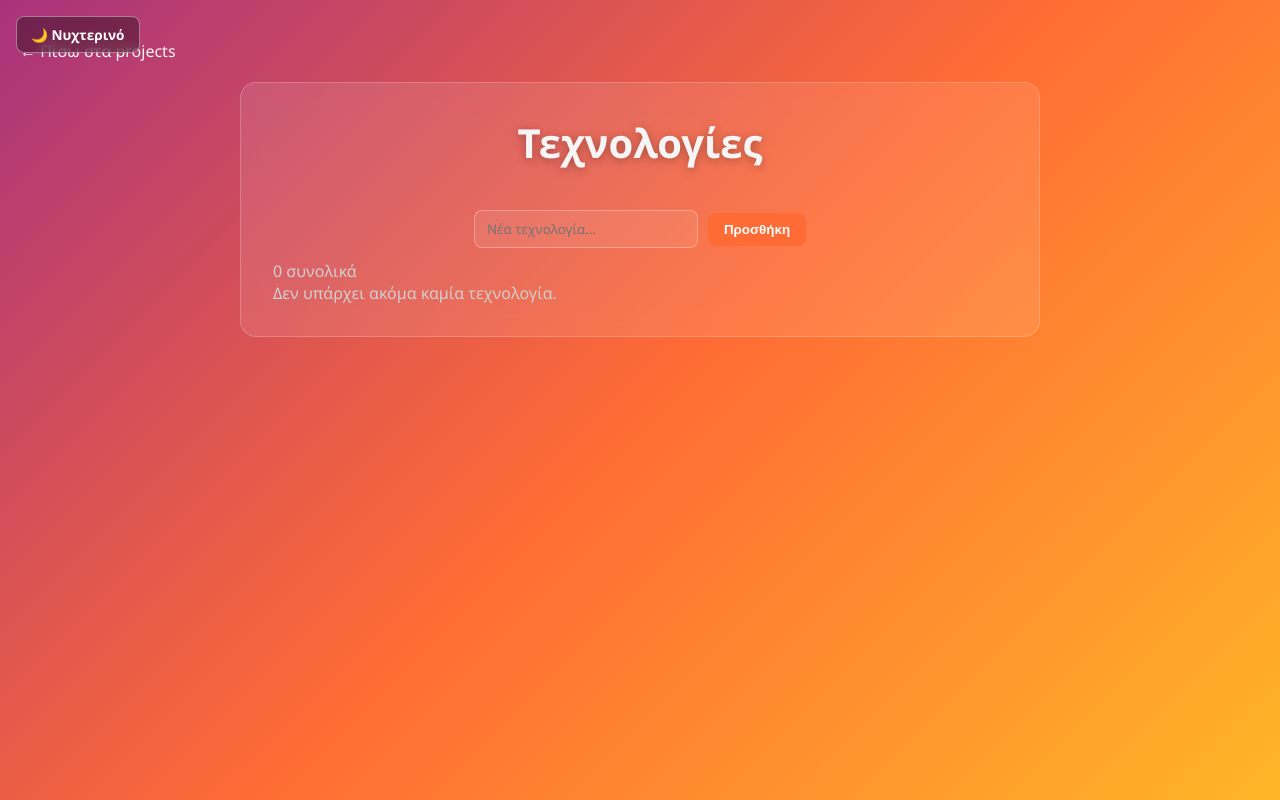
After one commit to stelios-tsig/yDev, a FastAPI app: template templates/technologies.html in a window 1280 px wide. The commit adds this page. Run offline with FastAPI, Linux system fonts and the light colour scheme; the template is opened without the code that fills it, so the values that code supplies are empty.

Commit message:
Add a technologies management page
/technologies-page (login required) lists all technologies and has an
add form; duplicates are ignored case-insensitively, blanks skipped.
Linked from the home nav. Until now technologies could only be created
through the JSON API, leaving the filter/create dropdowns sparse.

Co-Authored-By: Claude Sonnet 5 <noreply@anthropic.com>

```diff
--- a/main.py
+++ b/main.py
@@ -990,3 +990,37 @@ def reset_password_submit(
     db.commit()
 
     return RedirectResponse(url="/login-page", status_code=303)
+
+
+#Διαχείριση τεχνολογιών (κοινή ταξινομία — κάθε συνδεδεμένος χρήστης μπορεί να προσθέσει)
+
+@app.get("/technologies-page")
+def technologies_page(request: Request, db: Session = Depends(get_db)):
+    current_user = get_current_user_from_cookie(access_token=request.cookies.get("access_token"), db=db)
+    if not current_user:
+        return RedirectResponse(url="/login-page", status_code=303)
+
+    technologies = db.query(models.Technology).order_by(models.Technology.name).all()
+    return templates.TemplateResponse(request, "technologies.html", {
+        "current_user": current_user,
+        "technologies": technologies,
+    })
+
+
+@app.post("/technologies-page")
+def technologies_add(request: Request, name: str = Form(...), db: Session = Depends(get_db)):
+    current_user = get_current_user_from_cookie(access_token=request.cookies.get("access_token"), db=db)
+    if not current_user:
+        return RedirectResponse(url="/login-page", status_code=303)
+
+    name = name.strip()
+    if name:
+        exists = db.query(models.Technology).filter(func.lower(models.Technology.name) == name.lower()).first()
+        if not exists:
+            db.add(models.Technology(name=name))
+            try:
+                db.commit()
+            except IntegrityError:
+                db.rollback()
+
+    return RedirectResponse(url="/technologies-page", status_code=303)
--- a/templates/index.html
+++ b/templates/index.html
@@ -10,6 +10,7 @@
     <nav class="top-nav">
         {% if current_user %}
             <a href="/create-project">+ Νέο Project</a>
+            <a href="/technologies-page">Τεχνολογίες</a>
             <a href="/user/{{ current_user.id }}/page">Γεία σου, {{ current_user.username }}!</a>
             <a href="/logout">Αποσύνδεση</a>
         {% else %}
--- /dev/null
+++ b/templates/technologies.html
@@ -0,0 +1,29 @@
+<!DOCTYPE html>
+<html lang="el">
+<head>
+    <meta charset="UTF-8">
+    <title>Τεχνολογίες — yDev</title>
+    <link rel="stylesheet" href="/static/style.css">
+    <script src="/static/theme.js"></script>
+</head>
+<body>
+    <a href="/home" class="back-link">← Πίσω στα projects</a>
+
+    <div class="detail-card">
+        <h1>Τεχνολογίες</h1>
+
+        <form method="POST" action="/technologies-page" class="filter-bar">
+            <input type="text" name="name" placeholder="Νέα τεχνολογία..." required>
+            <button type="submit">Προσθήκη</button>
+        </form>
+
+        <p class="muted">{{ technologies|length }} συνολικά</p>
+
+        {% for tech in technologies %}
+            <div class="version-item">{{ tech.name }}</div>
+        {% else %}
+            <p class="muted">Δεν υπάρχει ακόμα καμία τεχνολογία.</p>
+        {% endfor %}
+    </div>
+</body>
+</html>
```
Also changed, not shown: tests/test_technologies.py (added, +40 -0 lines).
